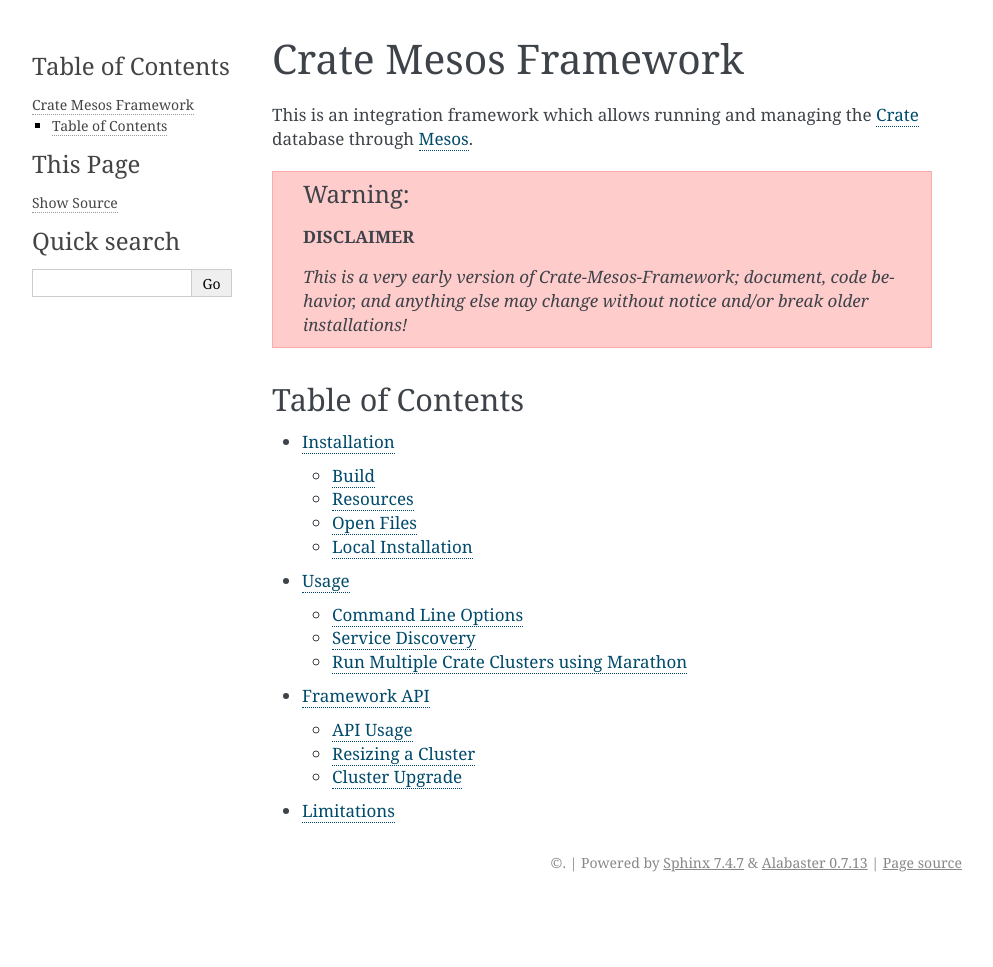
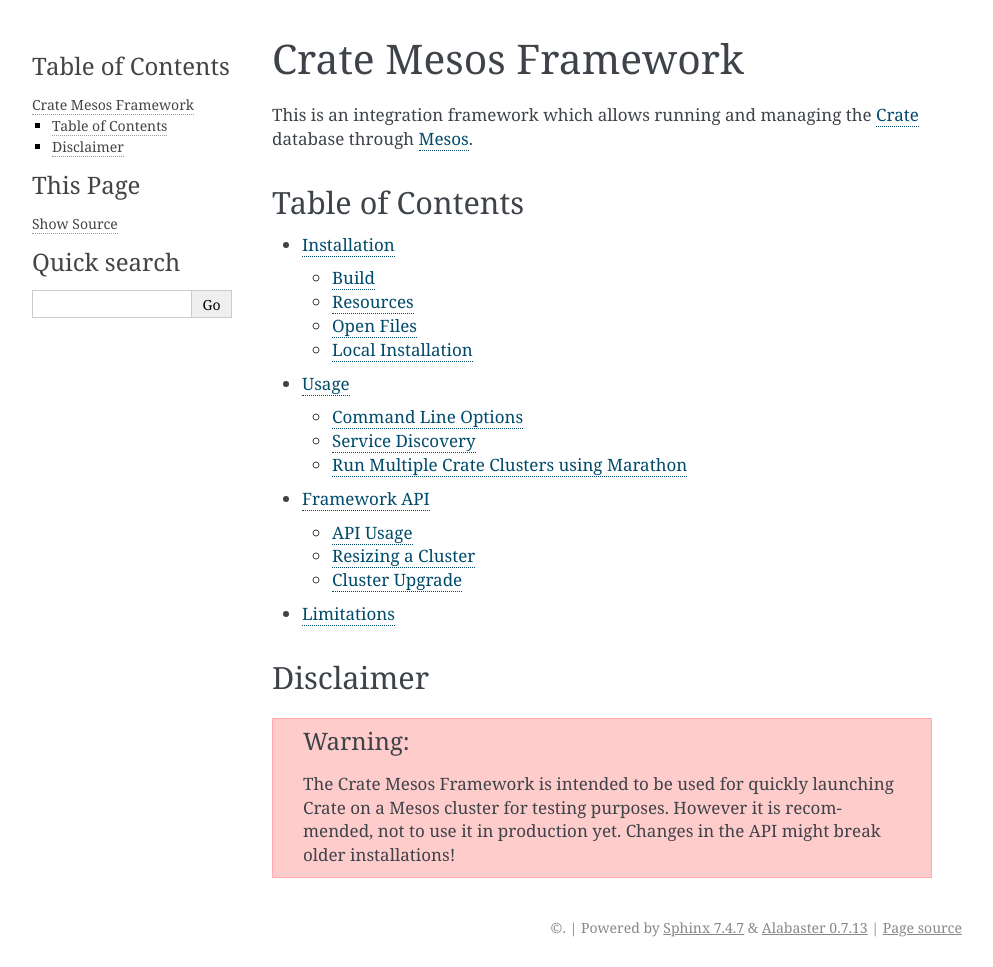
Before and after one commit to crate/crate-mesos-framework, a Sphinx documentation site: the page built from docs/index.rst, in a window 1280 px wide. Shown: the whole page, without its empty margins (148-1141 px from the left). Built offline with Sphinx 7.4.7, drawn with Linux system fonts in a browser that asks for light colours; before the commit the page ends 902 px from its top, so only the background shows below that.

Commit message:
moved disclaimer further down

```diff
--- a/docs/index.rst
+++ b/docs/index.rst
@@ -4,14 +4,6 @@
 
 This is an integration framework which allows running and managing the Crate_
 database through Mesos_.
-
-.. warning::
-
-    **DISCLAIMER**
-
-    *This is a very early version of Crate-Mesos-Framework;
-    document, code behavior, and anything else may change
-    without notice and/or break older installations!*
 
 
 Table of Contents
@@ -26,5 +18,16 @@
    limitations
 
 
+Disclaimer
+==========
+
+.. warning::
+
+    The Crate Mesos Framework is intended to be used for quickly launching
+    Crate on a Mesos cluster for testing purposes.
+    However it is recommended, not to use it in production yet.
+    Changes in the API might break older installations!
+
+
 .. _Crate: https://crate.io
 .. _Mesos: http://mesos.apache.org
```
Also changed, not shown: README.rst (+11 -6 lines).
